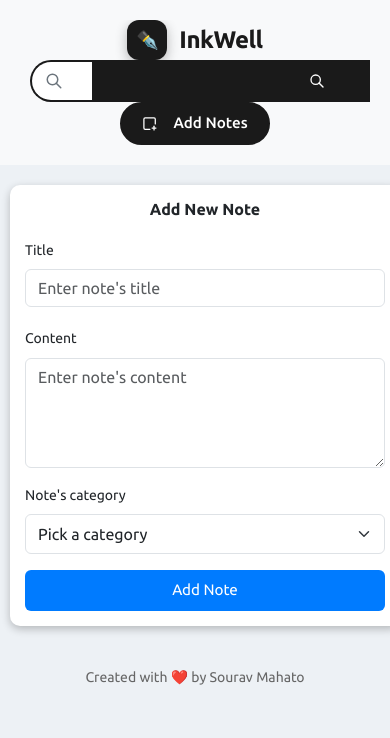
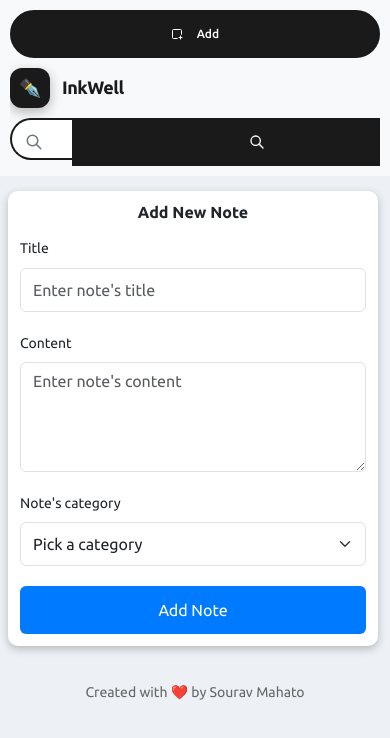
Before and after one commit to Souravm2003/InkWell_NoteApp, a React (Vite) app in the folder InkWell_FE/: page /add-note in a window 390 px wide. Shown: the top 738 px of the page. Built offline with nearby package versions, Linux system fonts and the light colour scheme; no server answers.

Commit message:
fixed cross device compatibility

```diff
--- a/InkWell_FE/src/components/NavBar.jsx
+++ b/InkWell_FE/src/components/NavBar.jsx
@@ -12,12 +12,31 @@ const NavBar = ({searchText, handleSearchText}) => {
   };
 
   return (
-    <nav className="navbar bg-body-tertiary py-50" style={{ padding: "20px" }}>
-      <div className="container d-flex justify-content-around">
+    <>
+      <nav className="navbar bg-body-tertiary overflow-x-hidden" style={{
+        padding: "20px 15px",
+        width: "100%",
+        maxWidth: "100vw"
+      }}>
+        <div className="container-fluid overflow-x-hidden" style={{
+          display: "flex",
+          flexWrap: "wrap",
+          justifyContent: "space-between",
+          alignItems: "center",
+          gap: "15px",
+          width: "100%",
+          maxWidth: "100%",
+          padding: "0"
+        }}>
+          {/* Logo Section */}
           <a
             href="/"
             onClick={handleLogoClick}
-          style={{ textDecoration: "none", cursor: "pointer" }}
+            style={{
+              textDecoration: "none",
+              cursor: "pointer",
+              flexShrink: 0
+            }}
           >
             <div className="d-flex align-items-center">
               <div
@@ -46,7 +65,7 @@ const NavBar = ({searchText, handleSearchText}) => {
                 fontWeight: "700",
                 margin: "0",
                 color: "#1a1a1a",
-              fontSize: "24px",
+                fontSize: "clamp(18px, 4vw, 24px)",
                 letterSpacing: "-0.5px"
               }}>
                 InkWell
@@ -54,10 +73,21 @@ const NavBar = ({searchText, handleSearchText}) => {
             </div>
           </a>
 
-        <div className="d-flex">
-          <div className="position-relative d-flex" style={{ width: "450px" }}>
+          {/* Search Bar Section */}
+          <div style={{
+            display: "flex",
+            flexGrow: 1,
+            justifyContent: "center",
+            minWidth: 0,
+            maxWidth: "100%"
+          }}>
+            <div className="position-relative d-flex overflow-hidden" style={{
+              width: "100%",
+              maxWidth: "min(450px, calc(100vw - 300px))",
+              minWidth: "200px"
+            }}>
               <input
-              className="form-control"
+                className="form-control text-break"
                 type="search"
                 placeholder="Search notes..."
                 aria-label="Search"
@@ -70,19 +100,26 @@ const NavBar = ({searchText, handleSearchText}) => {
                   borderRadius: "25px 0 0 25px",
                   border: "2px solid #1a1a1a",
                   borderRight: "none",
-                fontSize: "14px",
+                  fontSize: "clamp(12px, 2.5vw, 14px)",
                   transition: "all 0.3s ease",
-                flex: "1"
+                  flex: "1",
+                  minWidth: 0,
+                  maxWidth: "100%",
+                  boxSizing: "border-box"
                 }}
                 onFocus={(e) => {
                   e.target.style.borderColor = "#1a1a1a";
                   e.target.style.boxShadow = "0 0 0 0.2rem rgba(26, 26, 26, 0.25)";
+                  if (e.target.nextElementSibling) {
                     e.target.nextElementSibling.style.borderColor = "#1a1a1a";
+                  }
                 }}
                 onBlur={(e) => {
                   e.target.style.borderColor = "#1a1a1a";
                   e.target.style.boxShadow = "none";
+                  if (e.target.nextElementSibling) {
                     e.target.nextElementSibling.style.borderColor = "#1a1a1a";
+                  }
                 }}
               />
               <button
@@ -90,14 +127,16 @@ const NavBar = ({searchText, handleSearchText}) => {
                 type="submit"
                 style={{
                   borderRadius: "0 25px 25px 0",
-                padding: "0 20px",
+                  padding: "0 15px",
                   height: "42px",
                   border: "2px solid #1a1a1a",
                   backgroundColor: "#1a1a1a",
                   color: "white",
                   fontSize: "14px",
                   fontWeight: "500",
-                transition: "all 0.3s ease"
+                  transition: "all 0.3s ease",
+                  minWidth: "50px",
+                  flexShrink: 0
                 }}
                 onMouseEnter={(e) => {
                   e.target.style.backgroundColor = "#333333";
@@ -115,24 +154,32 @@ const NavBar = ({searchText, handleSearchText}) => {
                   top: "50%",
                   transform: "translateY(-50%)",
                   color: "#6c757d",
-                fontSize: "18px"
+                  fontSize: "18px",
+                  pointerEvents: "none",
+                  zIndex: 1
                 }}
               />
             </div>
           </div>
 
-        <Link to="/add-note" style={{ textDecoration: "none" }}>
+          {/* Add Notes Button */}
+          <Link to="/add-note" style={{
+            textDecoration: "none",
+            flexShrink: 0
+          }}>
             <button
-            className="btn"
+              className="btn d-flex align-items-center"
               type="button"
               style={{
                 borderRadius: "25px",
-              padding: "8px 20px",
+                padding: "8px 16px",
                 fontWeight: "500",
                 transition: "all 0.3s ease",
                 border: "2px solid #1a1a1a",
                 backgroundColor: "#1a1a1a",
-              color: "white"
+                color: "white",
+                whiteSpace: "nowrap",
+                fontSize: "clamp(12px, 2.5vw, 14px)"
               }}
               onMouseEnter={(e) => {
                 e.target.style.backgroundColor = "#333333";
@@ -141,11 +188,90 @@ const NavBar = ({searchText, handleSearchText}) => {
                 e.target.style.backgroundColor = "#1a1a1a";
               }}
             >
-            <TbSquarePlus2 style={{ marginRight: "8px" }} /> Add Notes
+              <TbSquarePlus2 style={{ marginRight: "6px", flexShrink: 0 }} />
+              <span className="d-none d-sm-inline">Add Notes</span>
+              <span className="d-sm-none">Add</span>
             </button>
           </Link>
         </div>
       </nav>
+
+      {/* Enhanced Mobile Styles */}
+      <style jsx>{`
+        /* Mobile First Approach */
+        @media (max-width: 575.98px) {
+          .navbar {
+            padding: 10px !important;
+          }
+
+          .container-fluid {
+            flex-direction: column !important;
+            gap: 10px !important;
+            align-items: stretch !important;
+          }
+
+          .container-fluid > div:nth-child(2) {
+            order: 3;
+            width: 100% !important;
+            max-width: 100% !important;
+            margin: 0 !important;
+          }
+
+          .container-fluid > div:nth-child(2) > div {
+            max-width: 100% !important;
+            min-width: unset !important;
+          }
+
+          .container-fluid > a:first-child {
+            order: 1;
+            align-self: flex-start;
+          }
+
+          .container-fluid > a:last-child {
+            order: 2;
+            align-self: flex-start;
+          }
+        }
+
+        @media (min-width: 576px) and (max-width: 767.98px) {
+          .navbar {
+            padding: 15px !important;
+          }
+
+          .container-fluid > div:nth-child(2) > div {
+            max-width: 350px !important;
+          }
+        }
+
+        @media (min-width: 768px) and (max-width: 991.98px) {
+          .container-fluid {
+            gap: 20px !important;
+          }
+
+          .container-fluid > div:nth-child(2) > div {
+            max-width: 400px !important;
+          }
+        }
+
+        /* Landscape phone adjustments */
+        @media (orientation: landscape) and (max-width: 896px) and (max-height: 414px) {
+          .navbar {
+            padding: 5px 15px !important;
+          }
+
+          .container-fluid {
+            gap: 10px !important;
+          }
+        }
+
+        /* Ultra-wide screen adjustments */
+        @media (min-width: 1400px) {
+          .container-fluid > div:nth-child(2) > div {
+            max-width: 500px !important;
+          }
+        }
+      `}</style>
+    </>
   );
 };
 
--- a/InkWell_FE/src/components/NoteCard.jsx
+++ b/InkWell_FE/src/components/NoteCard.jsx
@@ -3,7 +3,7 @@ import { MdStickyNote2 } from "react-icons/md";
 import { Link } from "react-router-dom"
 import { FormatDate } from './FormatDate';
 
-const NoteCard = ({note}) => {
+  const NoteCard = ({note}) => {
   const body = `${note.body.split(" ").slice(0, 20).join(" ")} ...`
   const color = note.category == "BUSINESS" ? "blue" : note.category == "PERSONAL" ? "green" : "purple"
 
--- a/InkWell_FE/src/pages/AddNotePage.css
+++ b/InkWell_FE/src/pages/AddNotePage.css
@@ -33,20 +33,101 @@ form input:focus {
   outline: none;
 }
 
-/* Responsive Design */
-@media (max-width: 600px) {
+form textarea {
+  width: 100%;
+  padding: 8px 12px;
+  margin-bottom: 20px;
+  font-size: 1rem;
+  border: 1px solid #ccc;
+  border-radius: 6px;
+  box-sizing: border-box;
+  transition: border-color 0.3s ease;
+  resize: vertical;
+}
+
+form textarea:focus {
+  border-color: #007bff;
+  outline: none;
+}
+
+form select {
+  width: 100%;
+  padding: 8px 12px;
+  margin-bottom: 20px;
+  font-size: 1rem;
+  border: 1px solid #ccc;
+  border-radius: 6px;
+  box-sizing: border-box;
+  transition: border-color 0.3s ease;
+}
+
+form select:focus {
+  border-color: #007bff;
+  outline: none;
+}
+
+form button {
+  width: 100%;
+  height: 40px;
+  font-size: 1rem;
+  border-radius: 6px;
+  border: none;
+  transition: background-color 0.3s ease;
+}
+
+/* Responsive Design for Mobile and Tablet */
+@media (max-width: 768px) {
   form {
     padding: 15px;
     margin: 20px 10px;
+    max-width: calc(100% - 20px);
+  }
+
+  form h5 {
+    font-size: 1.1rem;
+  }
+
+  form input,
+  form textarea,
+  form select {
+    font-size: 16px; /* Prevents zoom on iOS */
+    height: auto;
+    min-height: 44px; /* iOS touch target minimum */
+    padding: 12px;
+  }
+
+  form textarea {
+    min-height: 100px;
+  }
+
+  form button {
+    min-height: 44px;
+    font-size: 16px;
+    padding: 12px;
+  }
+}
+
+/* Extra small devices (phones in portrait) */
+@media (max-width: 480px) {
+  form {
+    padding: 12px;
+    margin: 15px 8px;
   }
 
   form h5 {
     font-size: 1rem;
+    margin-bottom: 15px;
   }
 
-  form input {
-    font-size: 0.95rem;
-    height: 38px;
-    padding: 7px 10px;
+  form input,
+  form textarea,
+  form select,
+  form button {
+    font-size: 16px;
+    padding: 10px;
+  }
+
+  form textarea {
+    min-height: 80px;
   }
 }
--- a/InkWell_FE/src/pages/NoteDetailPage.css
+++ b/InkWell_FE/src/pages/NoteDetailPage.css
@@ -7,12 +7,20 @@
   background-color: #f9f9f9;
   border-radius: 10px;
   box-shadow: 0 0 10px rgba(0, 0, 0, 0.1);
+  box-sizing: border-box;
 }
 
 .title {
   text-align: center;
   margin-bottom: 20px;
   font-size: 1.8rem;
+  word-wrap: break-word;
+  hyphens: auto;
+}
+
+.note-date {
+  font-size: 0.75rem;
+  white-space: nowrap;
 }
 
 .button-group {
@@ -33,6 +41,8 @@
   border-radius: 6px;
   cursor: pointer;
   transition: background-color 0.3s ease, transform 0.2s ease;
+  text-decoration: none;
+  min-height: 40px;
 }
 
 .btn:focus {
@@ -65,37 +75,120 @@
   text-align: justify;
   font-size: 1.05rem;
   color: #333;
+  word-wrap: break-word;
+  hyphens: auto;
+  white-space: pre-wrap;
 }
 
 /* Responsive Design */
 @media (max-width: 768px) {
   .note-container {
+    margin: 15px 10px;
     padding: 20px;
+    max-width: calc(100% - 20px);
+  }
+
+  .title {
+    font-size: 1.5rem;
+    margin-bottom: 15px;
   }
 
   .btn {
     font-size: 0.95rem;
-    padding: 9px 16px;
-  }
-
-  .title {
-    font-size: 1.5rem;
+    padding: 12px 18px;
+    min-height: 44px; /* Touch-friendly minimum */
   }
 
   .description {
     font-size: 1rem;
+    text-align: left; /* Better for mobile reading */
+  }
+
+  /* Date display adjustments for mobile */
+  .d-flex.justify-content-center {
+    flex-direction: column;
+    align-items: center;
+    gap: 5px;
+  }
+
+  .note-date {
+    margin: 0 !important;
+    font-size: 0.8rem;
   }
 }
 
 @media (max-width: 480px) {
+  .note-container {
+    margin: 10px 8px;
+    padding: 15px;
+  }
+
+  .title {
+    font-size: 1.3rem;
+  }
+
   .btn {
     width: 100%;
     justify-content: center;
+    font-size: 16px; /* Prevents zoom on iOS */
+    padding: 14px 20px;
+    min-height: 48px;
   }
 
   .button-group {
     flex-direction: column;
     align-items: center;
+    gap: 8px;
+  }
+
+  .description {
+    font-size: 0.95rem;
+    line-height: 1.5;
+  }
+
+  .note-date {
+    font-size: 0.75rem;
+    text-align: center;
+  }
+}
+
+/* Extra small screens */
+@media (max-width: 360px) {
+  .note-container {
+    margin: 8px 5px;
+    padding: 12px;
+  }
+
+  .title {
+    font-size: 1.2rem;
+    margin-bottom: 12px;
+  }
+
+  .btn {
+    padding: 12px 16px;
+    font-size: 15px;
+  }
+
+  .description {
+    font-size: 0.9rem;
+  }
+}
+
+/* Landscape orientation on small devices */
+@media (max-width: 768px) and (orientation: landscape) {
+  .note-container {
+    margin: 10px auto;
+    max-width: 90%;
+  }
+
+  .button-group {
+    flex-direction: row;
+    justify-content: center;
+  }
+
+  .btn {
+    width: auto;
+    min-width: 120px;
   }
 }
 
```
Lines whose indentation alone changed are shown as unchanged.
